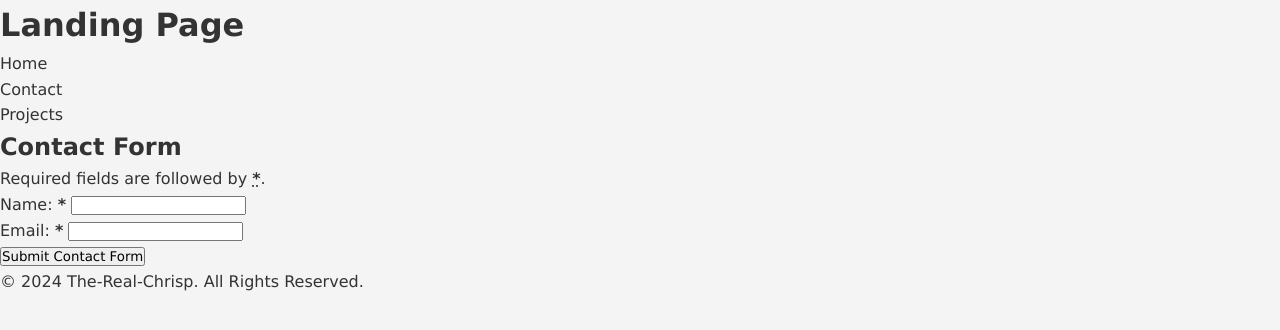
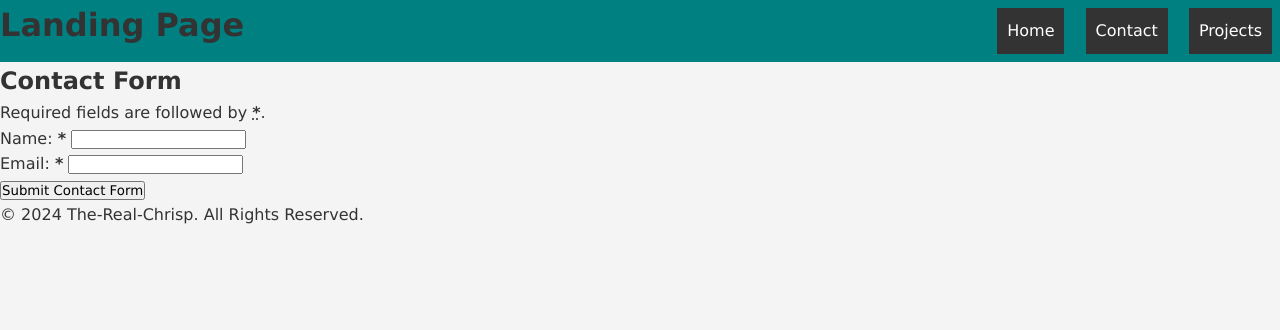
Before and after one commit to the-real-chrisp/Mini-Project-1, a plain HTML site: page index.html in a window 1280 px wide. Drawn offline with Linux system fonts and the light colour scheme.

Commit message:
added styling for header and nav bar

```diff
--- a/assets/style.css
+++ b/assets/style.css
@@ -13,3 +13,19 @@ body {
     margin: 0;
     padding: 0;
 }
+
+header {
+    display: flex;
+    justify-content: space-between;
+    background-color: teal;
+}
+
+nav ul li{
+    display: inline-flex;
+    margin: .5rem;
+    justify-content: space-between;
+    align-items: center;
+    background-color: #333;
+    color: #fff;
+    padding: 10px;
+}
```
